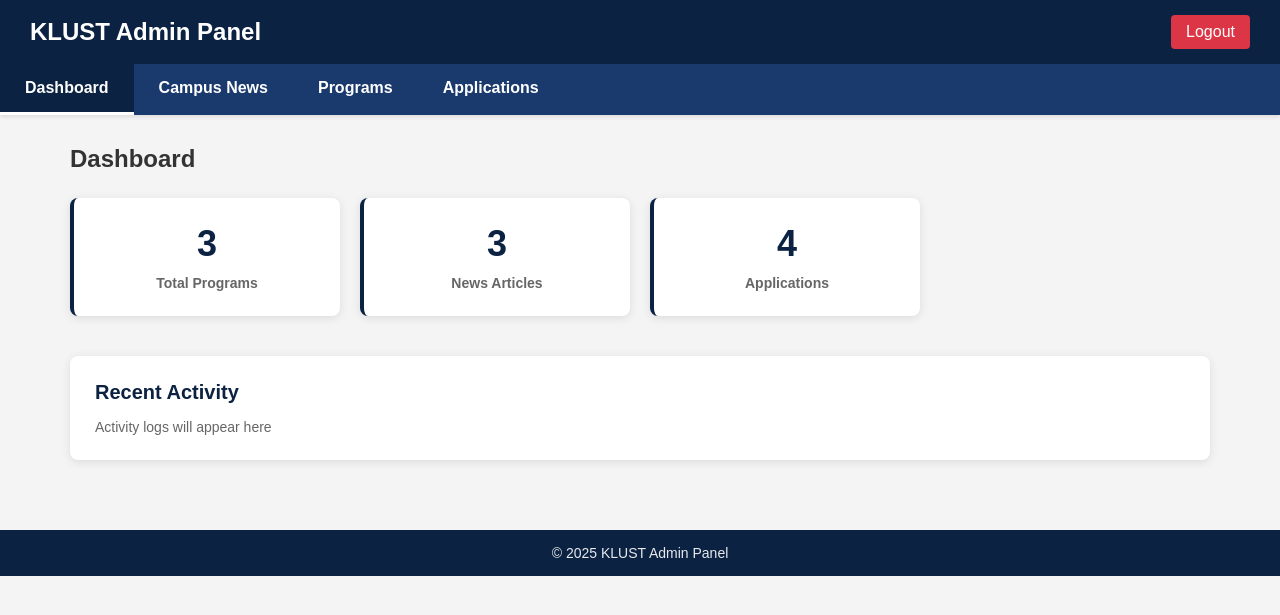
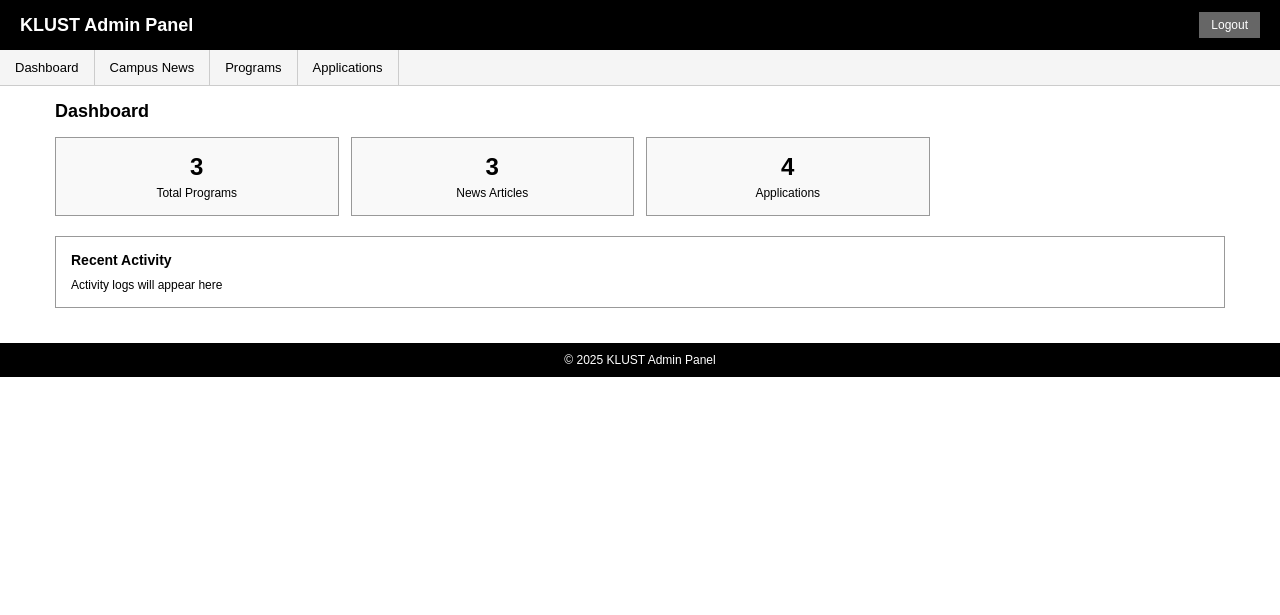
Before and after one commit to czhossain/clgm, a PHP site: page /klust-admin/dashboard.php in a window 1280 px wide. Shown: the top 615 px of the page. Run offline with PHP 8.4, Linux system fonts and the light colour scheme; data comes from the database, SQL or seed files in the repository.

Commit message:
Add Heroku database configuration and remove obsolete program file. Update admin styles for improved layout and readability.

```diff
--- a/klust-admin/css/admin-style.css
+++ b/klust-admin/css/admin-style.css
@@ -1,4 +1,4 @@
-/* Reset and Global Styles */
+/* Simple Admin Styles */
 * {
     margin: 0;
     padding: 0;
@@ -7,244 +7,195 @@
 
 body {
     font-family: Arial, sans-serif;
-    background-color: #f4f4f4;
-    color: #333;
+    background-color: #fff;
+    color: #000;
 }
 
-/* Login Page */
+/* Login */
 .login-page {
     display: flex;
     justify-content: center;
     align-items: center;
     min-height: 100vh;
-    background: linear-gradient(135deg, #0b2242 0%, #1a3a6e 50%, #2c4158 100%);
+    background-color: #eee;
 }
 
 .login-container {
     background: white;
-    padding: 40px;
-    border-radius: 8px;
-    box-shadow: 0 4px 6px rgba(0, 0, 0, 0.1);
+    padding: 20px;
+    border: 1px solid #999;
     width: 100%;
-    max-width: 400px;
-}
-
-.login-form {
-    display: flex;
-    flex-direction: column;
-    align-items: center;
-}
-
-.login-form img {
-    margin-bottom: 20px;
+    max-width: 350px;
 }
 
 .login-form h2 {
-    margin-bottom: 30px;
-    color: #333;
+    margin-bottom: 15px;
+    font-size: 20px;
 }
 
 .login-form label {
-    width: 100%;
-    margin-bottom: 5px;
+    display: block;
+    margin-bottom: 3px;
     font-weight: bold;
+    font-size: 13px;
 }
 
 .login-form input {
     width: 100%;
-    padding: 10px;
-    margin-bottom: 20px;
-    border: 1px solid #ddd;
-    border-radius: 4px;
-    font-size: 14px;
+    padding: 6px;
+    margin-bottom: 10px;
+    border: 1px solid #999;
+    font-size: 13px;
 }
 
 .login-form button {
     width: 100%;
-    padding: 12px;
-    background: linear-gradient(135deg, #0b2242 0%, #1a3a6e 100%);
+    padding: 8px;
+    background-color: #000;
     color: white;
     border: none;
-    border-radius: 4px;
     cursor: pointer;
-    font-size: 16px;
+    font-size: 13px;
     font-weight: bold;
-}
-
-.login-form button:hover {
-    opacity: 0.9;
 }
 
 /* Header */
 header {
-    background-color: #0b2242;
+    background-color: #000;
     color: white;
-    padding: 15px 30px;
+    padding: 12px 20px;
     display: flex;
     justify-content: space-between;
     align-items: center;
-    box-shadow: 0 2px 5px rgba(0, 0, 0, 0.1);
 }
 
 header h1 {
-    font-size: 24px;
+    font-size: 18px;
+    font-weight: bold;
 }
 
 header a {
     color: white;
     text-decoration: none;
-    background-color: #dc3545;
-    padding: 8px 15px;
-    border-radius: 4px;
-    transition: background 0.3s;
-}
-
-header a:hover {
-    background-color: #c82333;
+    background-color: #666;
+    padding: 6px 12px;
+    margin-left: 10px;
+    font-size: 12px;
 }
 
 /* Navigation */
 nav {
-    background-color: #1a3a6e;
+    background-color: #f5f5f5;
     padding: 0;
     display: flex;
-    box-shadow: 0 2px 4px rgba(0, 0, 0, 0.1);
+    border-bottom: 1px solid #ccc;
 }
 
 nav a {
-    color: white;
+    color: #000;
     text-decoration: none;
-    padding: 15px 25px;
+    padding: 10px 15px;
     display: block;
-    transition: background 0.3s;
-    font-weight: 600;
+    border-right: 1px solid #ccc;
+    font-size: 13px;
 }
 
 nav a:hover {
-    background-color: #2c4158;
+    background-color: #ddd;
 }
 
-nav a.active {
-    background-color: #0b2242;
-    border-bottom: 3px solid #ffffff;
-}
-
-/* Main Content */
+/* Main */
 main {
-    padding: 30px;
+    padding: 15px;
     max-width: 1200px;
     margin: 0 auto;
 }
 
 main h2 {
-    margin-bottom: 25px;
-    color: #333;
+    margin-bottom: 15px;
+    font-size: 18px;
 }
 
-/* Stats Section */
+/* Stats */
 .stats {
     display: grid;
     grid-template-columns: repeat(4, 1fr);
-    gap: 20px;
-    margin-bottom: 40px;
+    gap: 12px;
+    margin-bottom: 20px;
 }
 
 .stat-box {
-    background: white;
-    padding: 25px;
-    border-radius: 8px;
-    box-shadow: 0 2px 10px rgba(0, 0, 0, 0.1);
+    background: #f9f9f9;
+    padding: 15px;
+    border: 1px solid #999;
     text-align: center;
-    border-left: 4px solid #0b2242;
-    transition: transform 0.3s, box-shadow 0.3s;
-}
-
-.stat-box:hover {
-    transform: translateY(-5px);
-    box-shadow: 0 5px 15px rgba(11, 34, 66, 0.2);
 }
 
 .stat-box h3 {
-    color: #0b2242;
-    font-size: 36px;
-    margin-bottom: 10px;
-    font-weight: 700;
+    font-size: 24px;
+    margin-bottom: 5px;
 }
 
 .stat-box p {
-    color: #666;
-    font-size: 14px;
-    font-weight: 600;
+    font-size: 12px;
 }
 
-/* Form Section */
+/* Form */
 .form-section {
     background: white;
-    padding: 25px;
-    border-radius: 8px;
-    box-shadow: 0 2px 4px rgba(0, 0, 0, 0.1);
-    margin-bottom: 30px;
+    padding: 15px;
+    border: 1px solid #999;
+    margin-bottom: 15px;
 }
 
 .form-section h3 {
-    margin-bottom: 20px;
-    color: #333;
-}
-
-.form-section form {
-    display: flex;
-    flex-direction: column;
+    margin-bottom: 10px;
+    font-size: 15px;
 }
 
 .form-section label {
-    margin-bottom: 5px;
+    display: block;
+    margin-bottom: 3px;
     font-weight: bold;
-    color: #333;
+    font-size: 12px;
 }
 
 .form-section input,
 .form-section textarea,
 .form-section select {
     width: 100%;
-    padding: 10px;
-    margin-bottom: 15px;
-    border: 1px solid #ddd;
-    border-radius: 4px;
-    font-size: 14px;
+    padding: 6px;
+    margin-bottom: 10px;
+    border: 1px solid #999;
+    font-size: 12px;
+    font-family: Arial, sans-serif;
 }
 
 .form-section textarea {
     resize: vertical;
+    min-height: 100px;
 }
 
 .form-section button {
-    width: 150px;
-    padding: 10px;
-    background-color: #0b2242;
+    padding: 6px 15px;
+    background-color: #000;
     color: white;
     border: none;
-    border-radius: 4px;
     cursor: pointer;
-    font-size: 14px;
-    font-weight: 600;
-    transition: background 0.3s;
+    font-size: 12px;
+    font-weight: bold;
 }
 
-.form-section button:hover {
-    background-color: #1a3a6e;
-}
-
-/* Table Section */
+/* Table */
 .table-section {
     background: white;
-    padding: 25px;
-    border-radius: 8px;
-    box-shadow: 0 2px 4px rgba(0, 0, 0, 0.1);
+    padding: 15px;
+    border: 1px solid #999;
 }
 
 .table-section h3 {
-    margin-bottom: 20px;
-    color: #333;
+    margin-bottom: 10px;
+    font-size: 15px;
 }
 
 table {
@@ -253,96 +204,54 @@ table {
 }
 
 table thead {
-    background-color: #0b2242;
-    color: white;
+    background-color: #eee;
+    border-bottom: 2px solid #000;
 }
 
 table th,
 table td {
-    padding: 12px;
+    padding: 8px;
     text-align: left;
-    border-bottom: 1px solid #ddd;
-}
-
-table tbody tr:hover {
-    background-color: #f0f4f8;
-}
-
-table th {
-    font-weight: 600;
-    letter-spacing: 0.5px;
+    border-bottom: 1px solid #ccc;
+    font-size: 12px;
 }
 
 /* Buttons */
 .btn-edit,
 .btn-delete,
 .btn-view {
-    padding: 6px 12px;
-    border: none;
-    border-radius: 4px;
+    padding: 4px 8px;
+    border: 1px solid #999;
+    background-color: #f0f0f0;
     cursor: pointer;
-    font-size: 12px;
-    margin-right: 5px;
-}
-
-.btn-edit {
-    background-color: #ffc107;
-    color: #333;
-}
-
-.btn-edit:hover {
-    background-color: #e0a800;
-}
-
-.btn-delete {
-    background-color: #dc3545;
-    color: white;
-}
-
-.btn-delete:hover {
-    background-color: #c82333;
-}
-
-.btn-view {
-    background-color: #17a2b8;
-    color: white;
-}
-
-.btn-view:hover {
-    background-color: #138496;
+    font-size: 11px;
+    margin-right: 3px;
+    font-family: Arial, sans-serif;
 }
 
 /* Footer */
 footer {
-    background-color: #0b2242;
+    background-color: #000;
     color: white;
     text-align: center;
-    padding: 15px;
-    margin-top: 40px;
+    padding: 10px;
+    margin-top: 20px;
+    font-size: 12px;
 }
 
-footer p {
-    font-size: 14px;
-    opacity: 0.9;
-}
-
-/* Recent Activity Section */
+/* Recent Activity */
 .recent {
     background: white;
-    padding: 25px;
-    border-radius: 8px;
-    box-shadow: 0 2px 10px rgba(0, 0, 0, 0.1);
-    margin-top: 30px;
+    padding: 15px;
+    border: 1px solid #999;
+    margin-top: 15px;
 }
 
 .recent h3 {
-    color: #0b2242;
-    margin-bottom: 15px;
-    font-size: 20px;
-    font-weight: 600;
+    margin-bottom: 10px;
+    font-size: 14px;
 }
 
 .recent p {
-    color: #666;
-    font-size: 14px;
+    font-size: 12px;
 }
```
Also changed, not shown: config/database.php (added, +39 -0 lines), klust-admin/backend/program.php (deleted).
